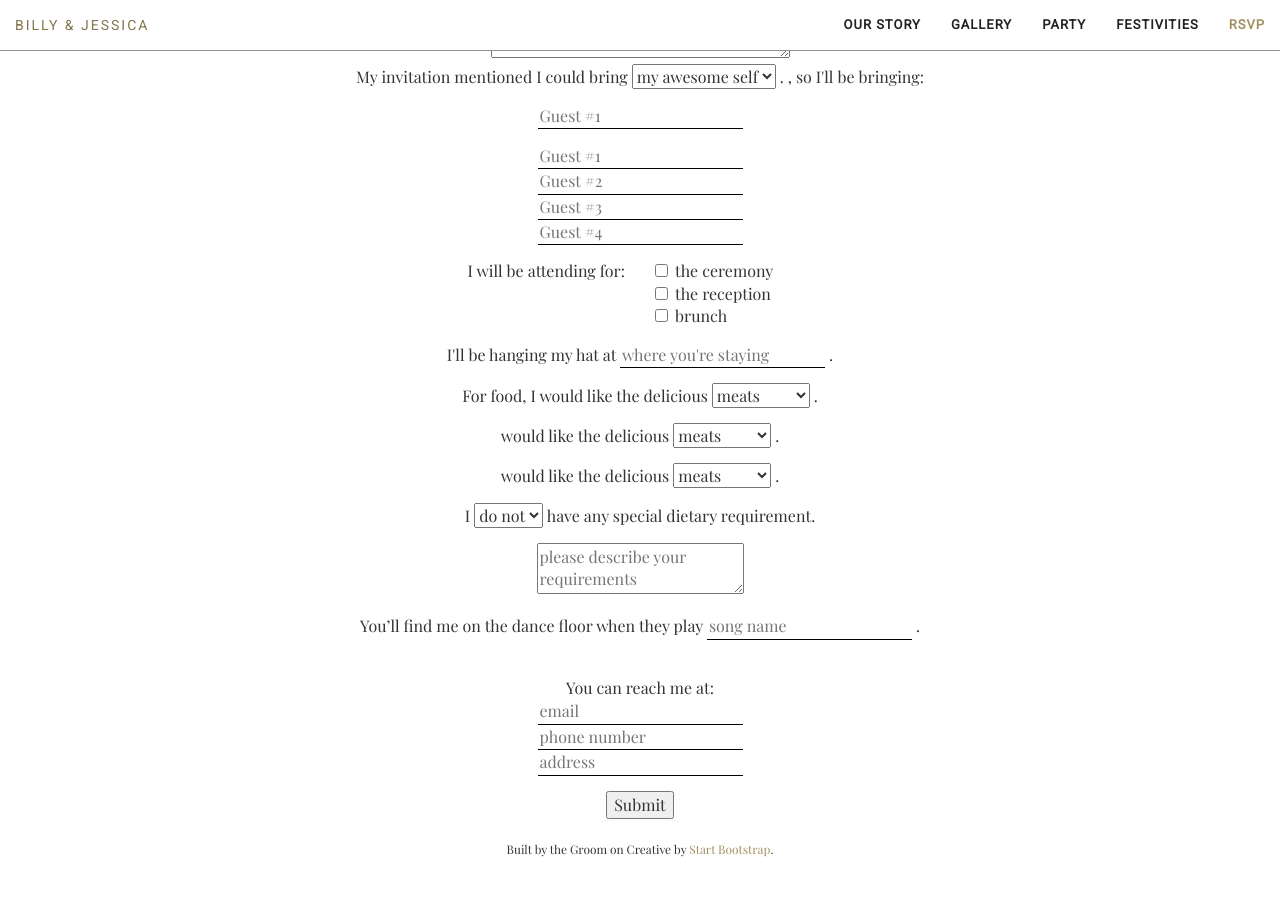
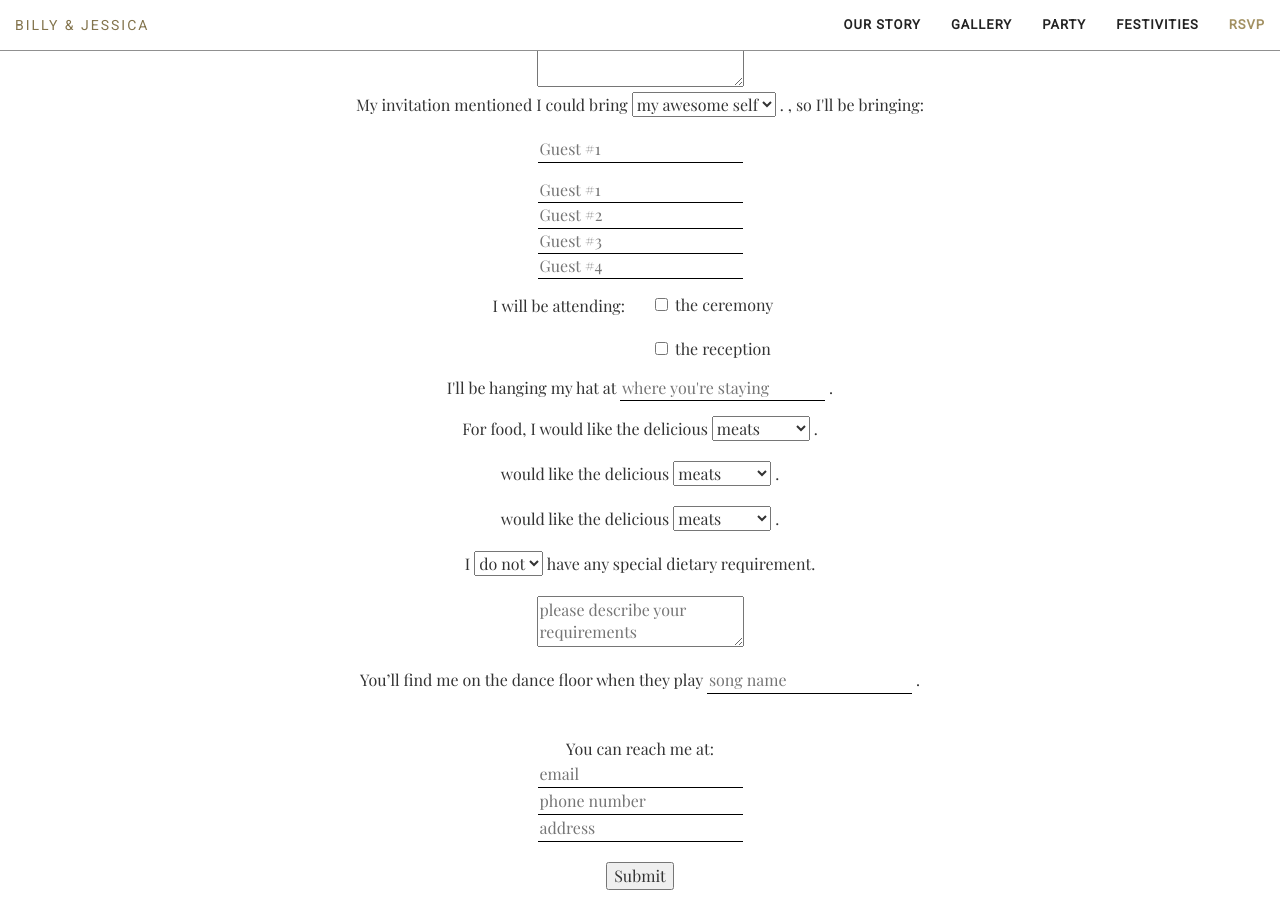
Before and after one commit to notbleh/wed-website, a Jekyll site: the page built from live.html, in a window 1280 px wide and 900 px high, scrolled down 7325 px. Built offline with Jekyll 4.4.1, drawn with Linux system fonts in a browser that asks for light colours; before the commit the page ends 8204 px from its top, so only the background shows below that.

Commit message:
Update rsvp.html

```diff
--- a/_includes/rsvp.html
+++ b/_includes/rsvp.html
@@ -9,25 +9,26 @@
                         <div class="form-group">
                             <p>1.3.3 Live - I&sol;We fix needed. 1st guestd meals. Switched to simpleform</p>
                             <input type="hidden" name="title" value="RSVP">
-                            I, <span>
+                            <p>I,
+                                <span>
                                     <input type="text" name="name" id="name" placeholder="your name here">
                                     <select id="attending" name="attending">
                                         <option value="yes" selected="">am attending</option>
                                         <option value="no">am not attending</option>
                                     </select>
                                 </span>
-                                the party.
+                            the party.</p>
                         </div>
                         <!-- show if not attending -->
                         <div id="attendingno">
-                            Sorry you're not able to make it.<br>
-                            That's okay, you can leave us a message anyways.<br>
-                            <textarea name="message" id="message" placeholder="your message here" cols="30" rows="4"></textarea>
+                            <p>Sorry you're not able to make it.<br>
+                            That's okay, you can leave us a message anyways.</p>
+                            <textarea name="message" id="message" placeholder="your message here" cols="20" rows="4"></textarea>
                         </div>
                         <!-- hide if not attending -->
                         <div id="attendingyes">
                             <div class="form-group">
-                              My invitation mentioned I could bring
+                                <p>My invitation mentioned I could bring
                                     <span>
                                         <select id="guests" name="guests">
                                             <option value="0" selected>my awesome self</option>
@@ -35,6 +36,7 @@
                                             <option value="2">my family</option>
                                         </select>
                                     </span><span id="guestsno">.</span> <span id="guestsyes">, so I'll be bringing:</span>
+                                </p>
                             </div>
                             <div class="form-group" id="guestdate">
                                 <input type="text" name="gnamedate" id="gnamedate" placeholder="Guest #1">
@@ -48,7 +50,7 @@
                             <div class="form-group container">
                                 <div class="row">
                                     <div class="col-xs-6 text-right">
-                                        I will be attending for:
+                                        <p>I will be attending:</p>
                                     </div>
                                     <div class="col-xs-6 checkbox no-margin text-left">
                                         <label><input type="checkbox" name="ceremony" value="1">the ceremony</label>
@@ -59,11 +61,6 @@
                                         <label><input type="checkbox" name="reception" value="1">the reception</label>
                                     </div>
                                 </div>
-                                <div class="row">
-                                    <div class="col-xs-6 col-xs-offset-6 checkbox no-margin text-left">
-                                        <label><input type="checkbox" name="brunch" value="1">brunch</label>
-                                    </div>
-                                </div>
                             </div>
                             <div class="form-group">
                                 I'll be hanging my hat at
@@ -72,15 +69,17 @@
                                 </span>.
                             </div>
                             <div class="form-group">
-                                For food, I would like the delicious
+                                <p>For food, I would like the delicious
                                     <span>
                                         <select name="food">
                                             <option value="meat" selected>meats</option>
                                             <option value="veg">vegetarian</option>
                                         </select>
                                     </span>.
+                                </p>
                             </div>
                             <div class="form-group" id="guestdatefood">
+                                <p>
                                     <span id="gnamedatedisp"></span> would like the delicious
                                     <span>
                                         <select name="gdfood">
@@ -88,8 +87,10 @@
                                             <option value="gdveg">vegetarian</option>
                                       </select>
                                     </span>.
+                                </p>
                             </div>
                             <div class="form-group" id="guest1food">
+                                <p>
                                     <span id="gname1disp"></span> would like the delicious
                                     <span>
                                         <select name="g1food">
@@ -97,15 +98,17 @@
                                             <option value="g1veg">vegetarian</option>
                                         </select>
                                     </span>.
+                                </p>
                             </div>
                             <div class="form-group">
-                                I
+                                <p>I
                                     <span>
                                         <select id="allergies" name="allergies">
                                             <option value="no" selected>do not</option>
                                             <option value="yes">do</option>
                                         </select>
                                     </span> have any special dietary requirement.
+                                </p>
                             </div>
                                 <!-- hide if no allergies -->
                                 <div id="allergiesyes"class="form-group">
@@ -113,19 +116,22 @@
                                 </div>
                                 <!-- finish allergy hide -->
                             <div class="form-group">
-                                You’ll find me on the dance floor when they play
+                                <p>You’ll find me on the dance floor when they play
                                     <span>
                                         <input type="text" name="songs" id="songs" placeholder="song name">
                                     </span>.
+                                </p>
                             </div>
                         </div>
                         <!-- finish hiding -->
                         <br>
                         <div class="form-group">
+                            <p>
                                 You can reach me at: <br>
                                 <input type="text" name="email" id="email" placeholder="email"><br>
                                 <input type="text" name="phone_no" id="phone_no" placeholder="phone number"><br>
                                 <input type="text" name="address" id="address" placeholder="address">
+                            </p>
                         </div>
                         <div class="form-group" id="errors">
                         </div>
```
Lines whose indentation alone changed are shown as unchanged.
